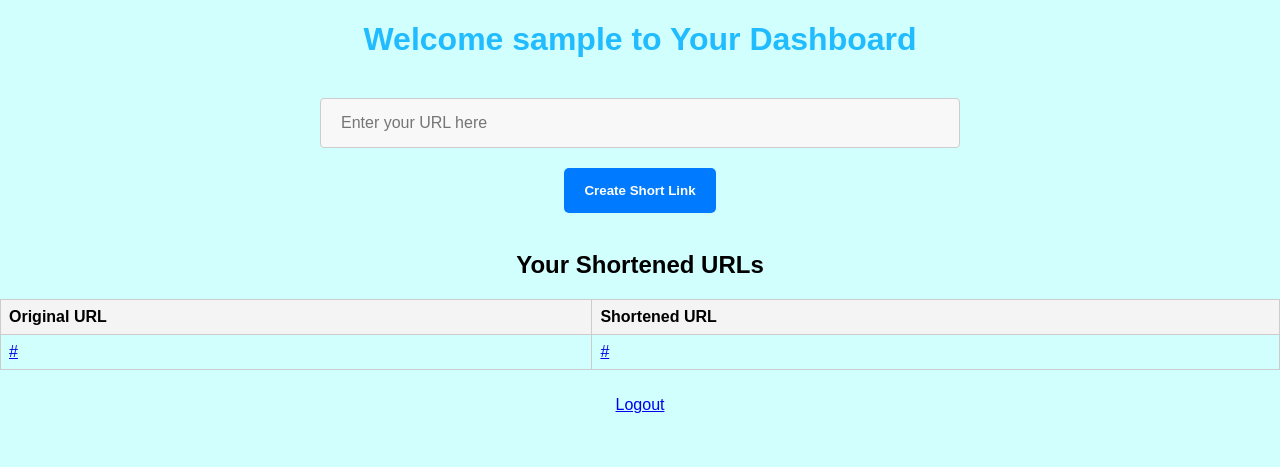
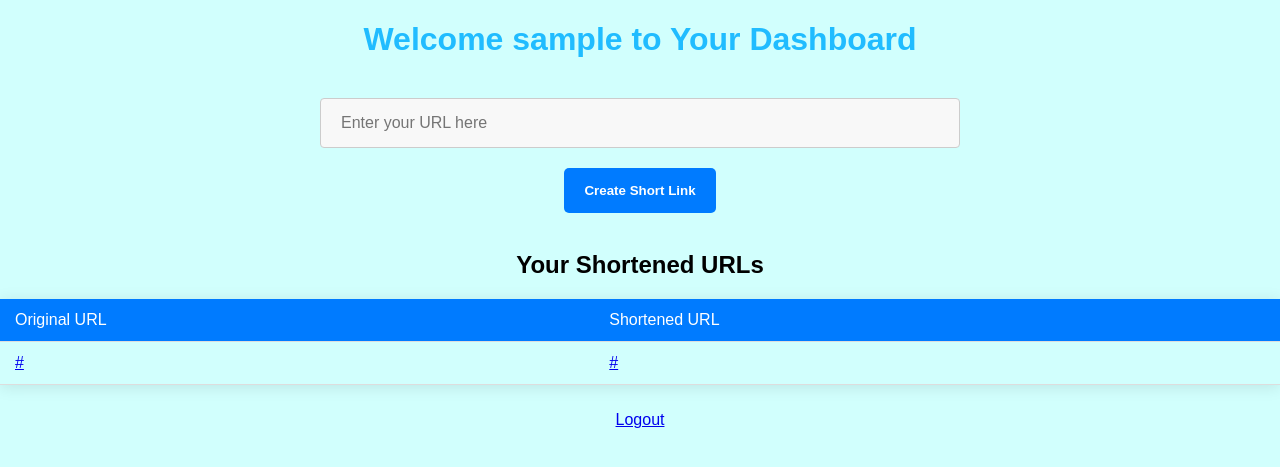
Before and after one commit to AparneshShukla/url-shortener, a Flask app: page /dashboard in a window 1280 px wide. Shown: the top 467 px of the page. Run offline with Flask 3, Linux system fonts and the light colour scheme; the visitor is signed in with stand-in values (Sample User, id 1); tables that the repository leaves empty hold one stand-in row (values such as "Sample post").

Commit message:
Update dashboard.css

```diff
--- a/MyApp/static/dashboard.css
+++ b/MyApp/static/dashboard.css
@@ -9,29 +9,31 @@ h1 {
     margin : 0;
 }
 
+/* Table Styles */
 table {
+    border-collapse: collapse;
     width: 100%;
-    border-collapse: collapse;
     margin-top: 20px;
-}
-
-table, th, td {
-    border: 1px solid #ccc;
+    box-shadow: 0 2px 15px rgba(0, 0, 0, 0.1);
 }
 
 th, td {
-    padding: 8px;
+    padding: 12px 15px;
     text-align: left;
+    border-bottom: 1px solid #ddd;
 }
 
 th {
-    background-color: #f4f4f4;
+    background-color: #007bff;
+    color: #ffffff;
+    font-weight: normal;
 }
 
 tr:nth-child(even) {
-    background-color: #f9f9f9;
+    background-color: #f2f2f2;
 }
 
 tr:hover {
-    background-color: #e9e9e9;
+    background-color: #ddd;
+    cursor: pointer;
 }
```
